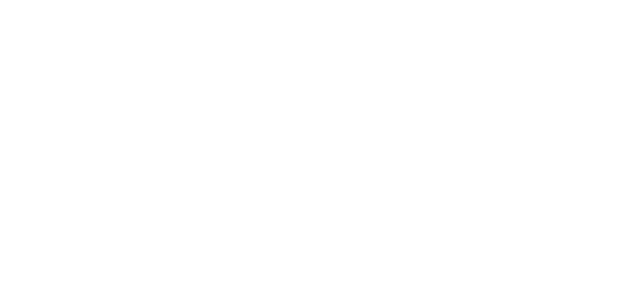
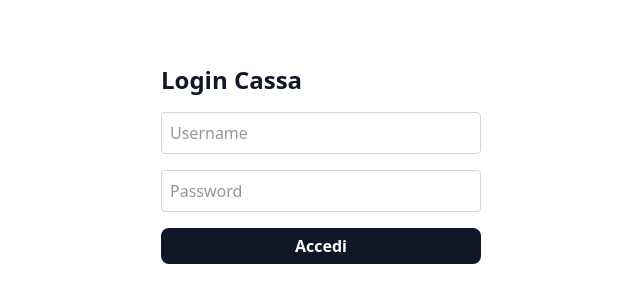
Before and after one commit to ristosagra/ristosagra-fe, a React (Vite) app: page /cassa in a window 1280 px wide. Before the commit this address had no page. Shown: the top 302 px of the page, without its empty margins (319-959 px from the left). Built offline with nearby package versions, Linux system fonts and the light colour scheme.

Commit message:
update url name

```diff
--- a/src/App.tsx
+++ b/src/App.tsx
@@ -9,9 +9,9 @@
     <BrowserRouter>
       <Routes>
         <Route path="/" element={<CustomerHome />} />
-        <Route path="/cashier" element={<CashierLogin />} />
+        <Route path="/cassa" element={<CashierLogin />} />
         <Route
-          path="/cashier/dashboard"
+          path="/cassa/dashboard"
           element={
             <ProtectedRoute>
               <CashierDashboard />
--- a/src/components/general/ProtectedRoute.tsx
+++ b/src/components/general/ProtectedRoute.tsx
@@ -3,5 +3,5 @@
 
 export function ProtectedRoute({ children }: { children: ReactNode }) {
   const isAuth = sessionStorage.getItem('cashier_auth') === 'true'
-  return isAuth ? children : <Navigate to="/cashier" replace />
+  return isAuth ? children : <Navigate to="/cassa" replace />
 }
--- a/src/pages/CashierLogin.tsx
+++ b/src/pages/CashierLogin.tsx
@@ -27,7 +27,7 @@
       password === CREDENTIALS.password
     ) {
       sessionStorage.setItem("cashier_auth", "true");
-      navigate("/cashier/dashboard");
+      navigate("/cassa/dashboard");
     } else {
       setError("Credenziali errate");
     }
```
